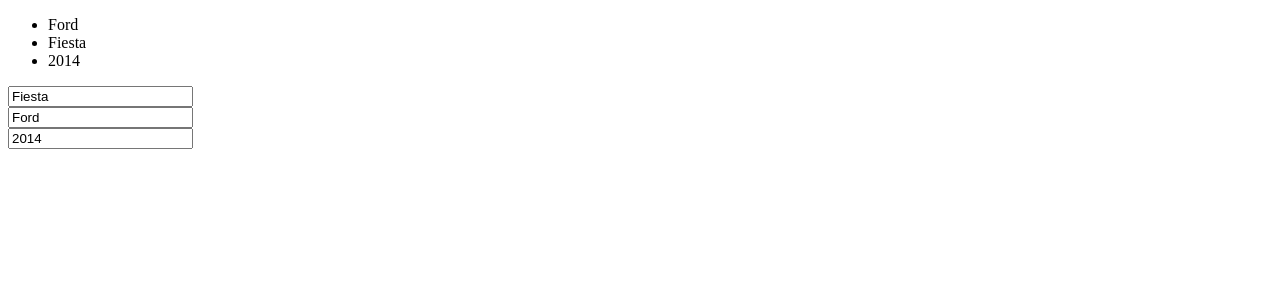
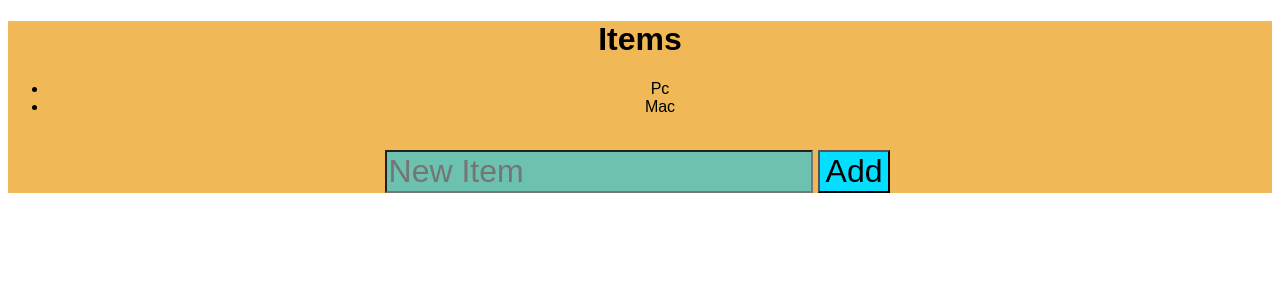
Before and after one commit to GuenounouAlem/ReactL, a React (Vite) app: page / in a window 1280 px wide. Shown: the top 300 px of the page. Built offline with nearby package versions, Linux system fonts and the light colour scheme.

Commit message:
zedt items

```diff
--- a/src/App.jsx
+++ b/src/App.jsx
@@ -1,11 +1,11 @@
-import Cars from "./Cars";
+import Items from "./Items";
 
 
 
 function App() {
   return (
     <>
-      <Cars></Cars>
+      <Items></Items>
     </>
   );
 }
--- a/src/Counter.jsx
+++ b/src/Counter.jsx
@@ -6,7 +6,7 @@
     const [count, setCount] = useState(0);
 
     const increment = () => {
-        setCount(prevCount => prevCount + 1)
+        setCount(prevCount => prevCount + 2)
     }
     const decrement = () => {
         setCount(count -1)
--- /dev/null
+++ b/src/Items.jsx
@@ -0,0 +1,30 @@
+import { useState } from "react"
+
+export default function Items() {
+
+    const [items, setItems] = useState(["Pc","Mac"]);
+
+    function addItem () {
+      const newFood = document.getElementById("newFood").value;
+      document.getElementById("newFood").value = "";
+      setItems(prevItems => [...prevItems, newFood]);
+    }
+
+    function removeItem (index) {
+      setItems(items.filter((_, i) => i !== index ));
+    }
+
+  return (
+    <div className="items-container">
+      <h1 className="items-title">Items</h1>
+        <ul className="items-list">
+            {items.map((item, index) => <li onClick ={() => removeItem(index)} key={index}>{item} </li>)}
+        </ul>
+        <br></br>
+
+        <input id="newFood" className="input-container" type="text" placeholder="New Item"></input>
+        <button className="item-button" onClick={addItem} >Add</button>
+
+    </div>
+  )
+}
--- a/src/index.css
+++ b/src/index.css
@@ -27,7 +27,11 @@
   color: hsl(0, 0%, 30%);
 } */
 
-.counter-container {
+
+
+
+
+/* .counter-container {
   text-align: center;
   font-family: 'Times New Roman';
 }
@@ -43,4 +47,26 @@
   font: bold;
   margin: 0px 5px;
   font-family: 'Times New Roman';
+} */
+
+
+
+.items-container {
+  font-family: fantasy;
+  text-align: center;
+  background-color: hsla(38, 90%, 48%, 0.69);
+
 }
+
+.input-container {
+  font-size: 2em;
+  margin: 0;
+  background-color: rgba(9, 200, 243, 0.567);
+}
+
+.item-button {
+  font-size: 2em;
+  background-color: hsl(188, 100%, 51%);
+  font: bold;
+  margin: 0px 5px;
+}
```
